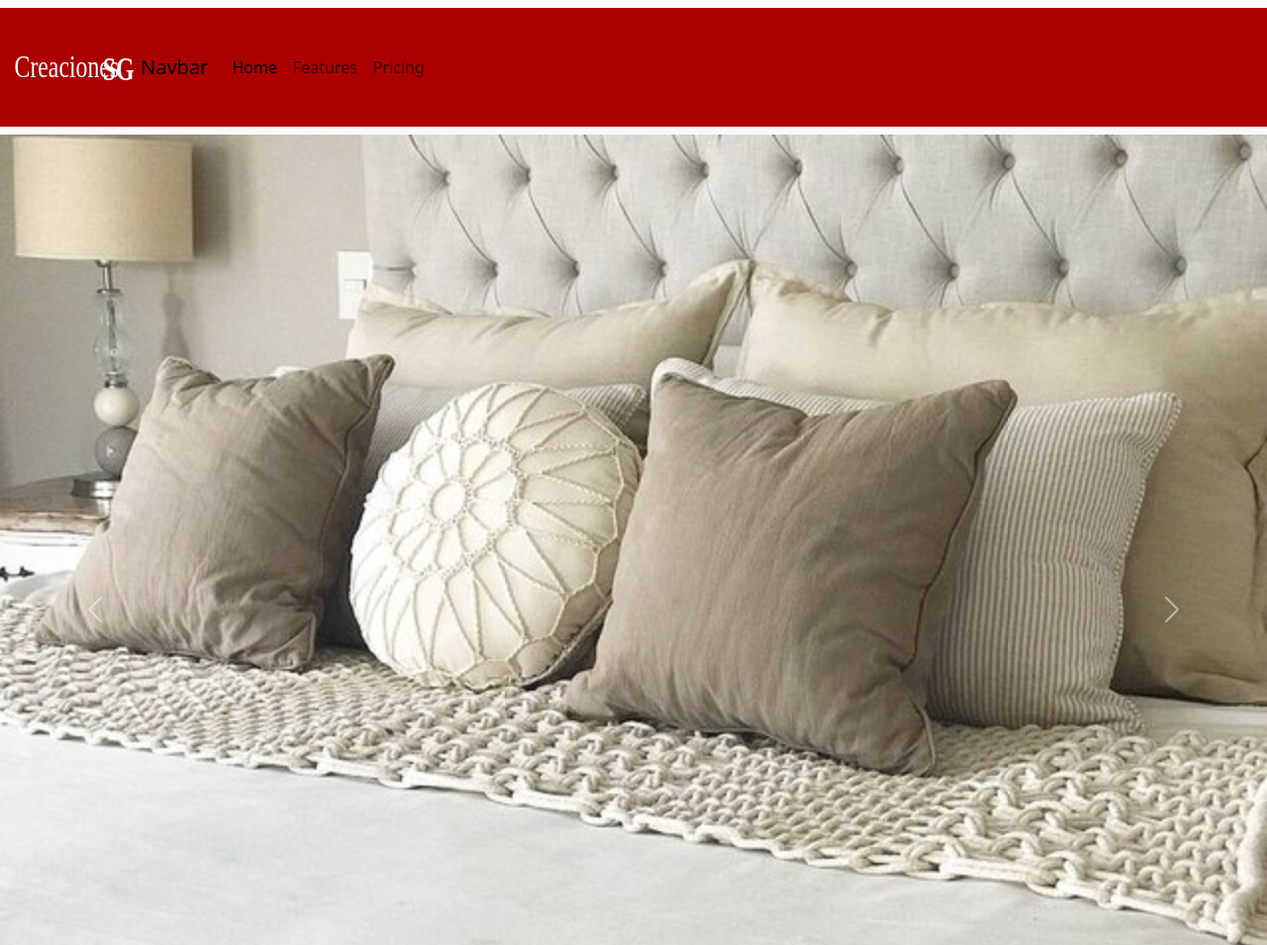
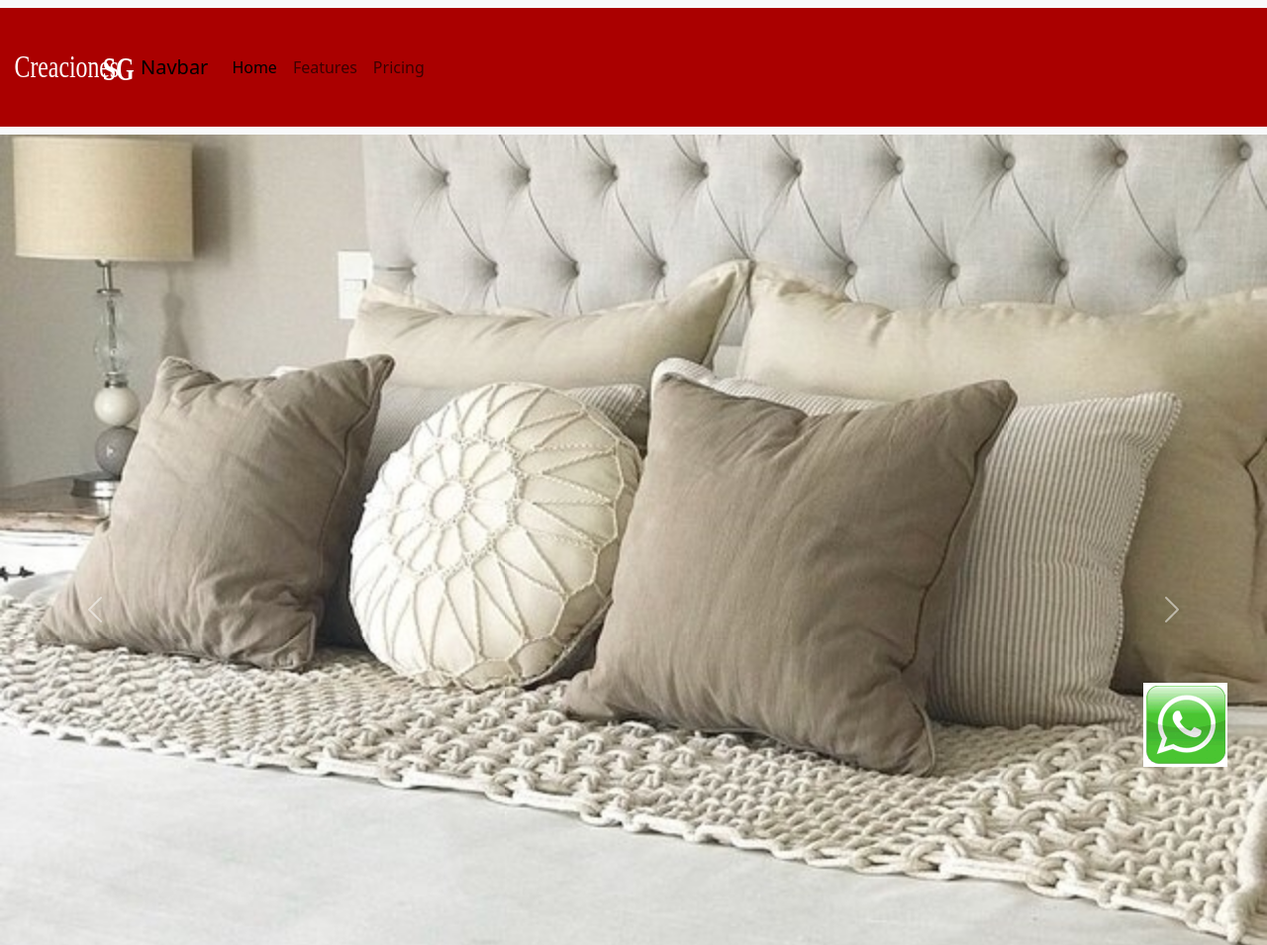
Before and after one commit to OptimoMax/Creaciones-SG, a plain HTML site: page index.html in a window 1280 px wide. Shown: the top 955 px of the page at 99% size. Drawn offline with nearby package versions, Linux system fonts and the light colour scheme; a script that the page names is missing.

Commit message:
Add files via upload

```diff
--- a/index.html
+++ b/index.html
@@ -8,12 +8,13 @@
     <title>Creaciones SG</title>
     <!-- linkeado a bootstrap -->
     <link href="https://cdn.jsdelivr.net/npm/bootstrap@5.3.1/dist/css/bootstrap.min.css" rel="stylesheet" integrity="sha384-4bw+/aepP/YC94hEpVNVgiZdgIC5+VKNBQNGCHeKRQN+PtmoHDEXuppvnDJzQIu9" crossorigin="anonymous">
+
+    <link rel="icon" href="/recursos/favicon.png">
 </head>
 
 
 <body>
      <!-- nav con botstrap -->
-
       <nav class="navbar navbar-expand-lg bg-body-tertiary">
         <div class="container-fluid">
 
@@ -114,6 +115,14 @@
 
 
 
+
+<a href="https://api.whatsapp.com/send?phone=NUMERO_DE_TELEFONO" class="whatsapp-logo">
+  <img src="/recursos/wts1.png" alt="WhatsApp Logo">
+</a>
+
+
+
+
 <!-- linkeado a JS -->
     <script src="/javascript.js"></script>
 <!-- linkeado a bootstrap -->
--- a/style.css
+++ b/style.css
@@ -18,9 +18,18 @@
 .tarjetas{
     display: flex;
     flex-direction: row;
+    justify-content: space-evenly;
     padding: 20px;
-
-    justify-content: space-evenly;
     background-color: #aa0000ff; /* Cambia este color al que desees */
     /* Puedes agregar más estilos aquí, como el color del texto, etc. */
 }
+
+
+
+.whatsapp-logo {
+    position: fixed;
+    width: 25px; /* Ancho del botón de WhatsApp */
+    bottom: 25px; /* Ajusta la posición vertical */
+    right: 100px; /* Ajusta la posición horizontal */
+    z-index: 999; /* Asegura que el botón esté por encima de otros elementos */
+  }
```
